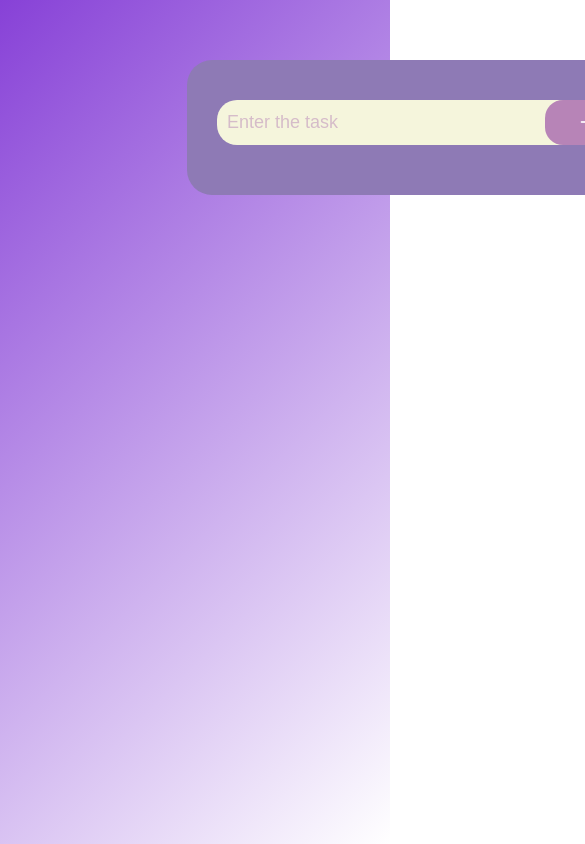
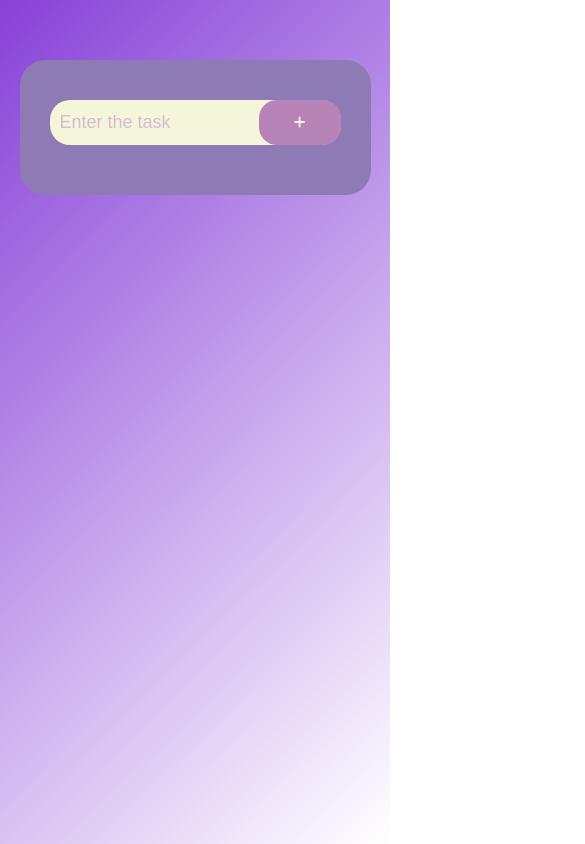
Before and after one commit to Raowl2002/to-do-list, a plain HTML site: page index.html in a window 390 px wide. Shown: the top 844 px of the page, 585 px wide, since content can reach past the window. Drawn offline with Linux system fonts and the light colour scheme.

Commit message:
made it suitable for mobile screen

```diff
--- a/styles.css
+++ b/styles.css
@@ -5,8 +5,6 @@
     font-family:"Poppins",sans-serif;
 }
 body{
-    width:100%;
-    min-width:100vh;
     background:linear-gradient(135deg,rgb(135, 65, 215),white);
     background-attachment: fixed;
     height: 100%;
```
